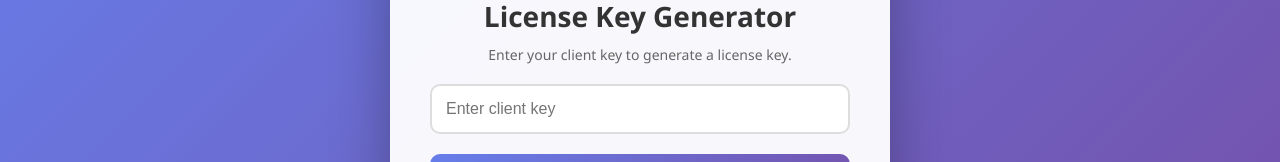
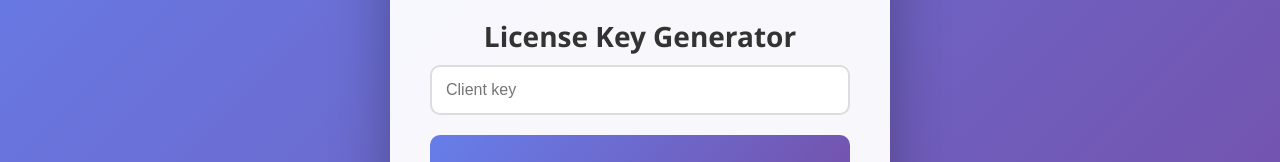
Before and after one commit to manua1map/JgZucTU24egwDVJBSqZSF84R, a plain HTML site: page index.html in a window 1280 px wide. Shown: the part 243-405 px from the top of the page. Drawn offline with nearby package versions, Linux system fonts and the light colour scheme; no server answers.

Commit message:
Update index.html

```diff
--- a/index.html
+++ b/index.html
@@ -123,9 +123,7 @@ h1 {
 <div class="container">
     <div class="icon">🔑</div>
     <h1>License Key Generator</h1>
-    <p class="subtitle">Enter your client key to generate a license key.</p>
-
-    <input type="text" id="userKey" class="input-field" placeholder="Enter client key">
+    <input type="text" id="userKey" class="input-field" placeholder="Client key">
 
     <div class="key-display">
         <div class="key-label">Your License Key</div>
```
